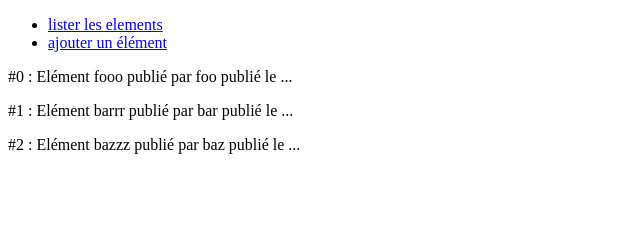
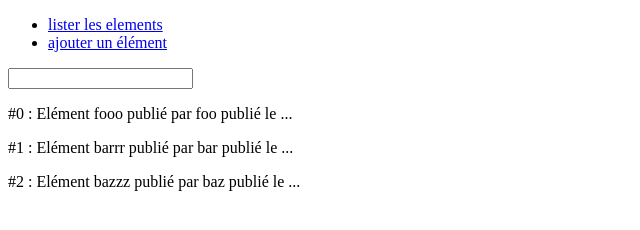
Before and after one commit to EntrepotJulienDurand/Formation-AngularJS, a website: page index.html at #/elements in a window 1280 px wide. Shown: the whole page, without its empty margins (0-640 px from the left). Drawn offline with nearby package versions, Linux system fonts and the light colour scheme; some packages are replaced by stand-ins of ours.

Commit message:
filtre les éléments sur tout l'objet

```diff
--- a/views/element/liste.html
+++ b/views/element/liste.html
@@ -1,5 +1,6 @@
 <div id="elements" >
-    <div ng-repeat="element in elements">
+    <input type="text" ng-model="filtre">
+    <div ng-repeat="element in elements | filter:filtre">
         <p>#{{$index}} : Elément {{element.titre}} publié par {{element.auteur}} publié le {{element.creeLe}} <span ng-if="element.description">: {{element.description}}</span></p>
     </div>
 </div>
```
